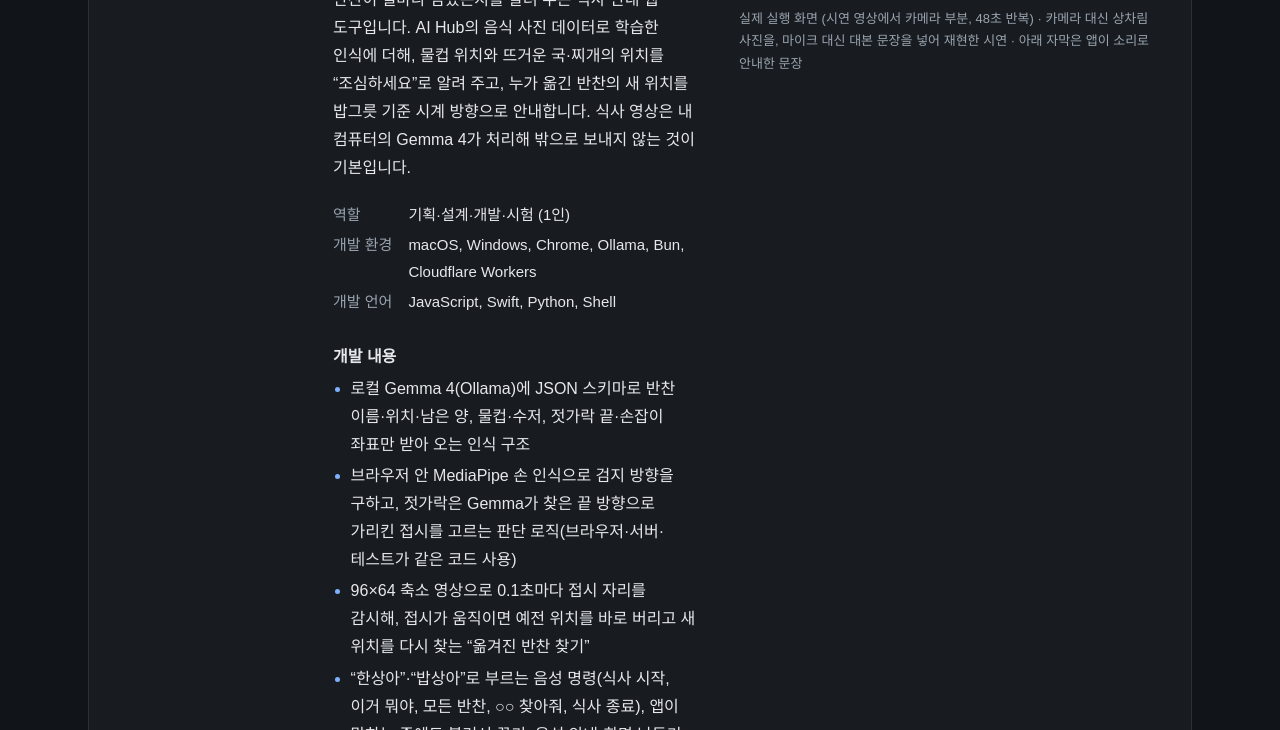
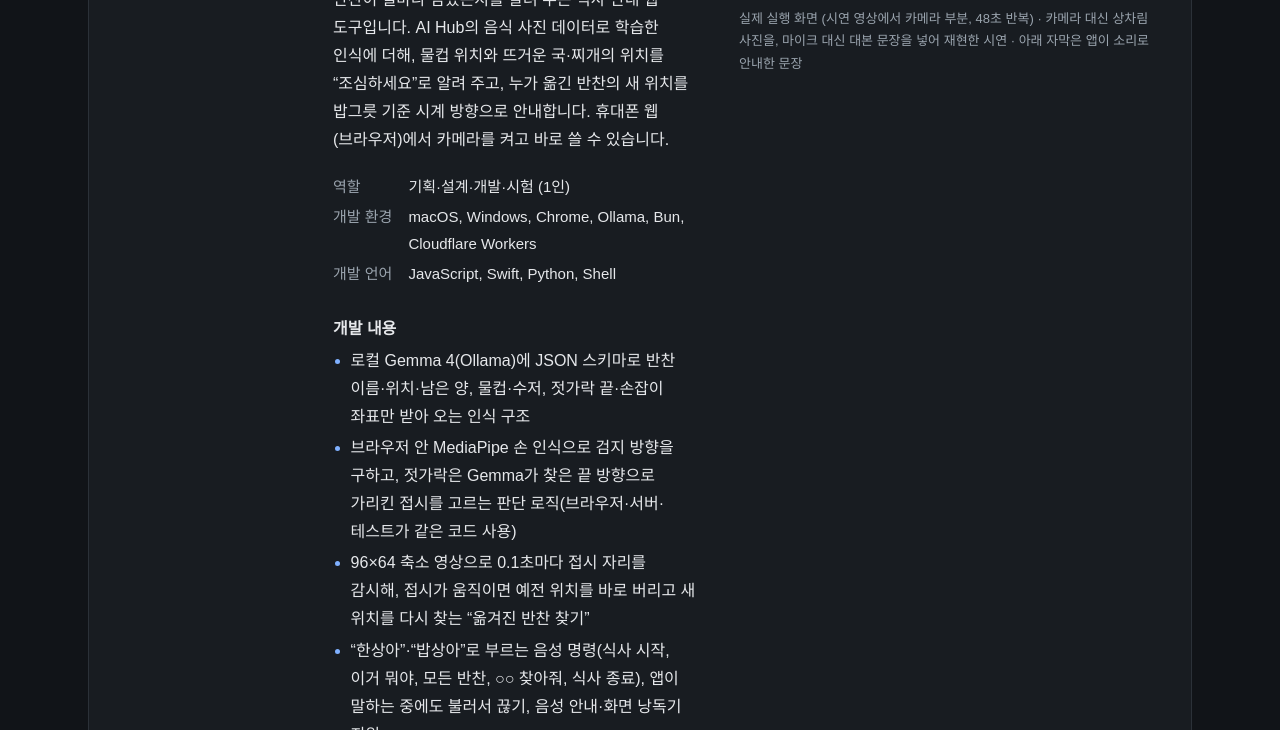
Before and after one commit to hooni9807/portfolio, a plain HTML site: page index.html in a window 1280 px wide. Shown: the part 6291-7021 px from the top of the page. Drawn offline with Linux system fonts and the light colour scheme; a web font is replaced by a local one.

Commit message:
소리한상 소개: 휴대폰 웹(브라우저)에서 바로 쓰는 도구로 수정
Co-Authored-By: Claude Opus 5.5 <noreply@anthropic.com>

```diff
--- a/index.html
+++ b/index.html
@@ -697,7 +697,7 @@ const projects = [
     cap:'실제 실행 화면 (시연 영상에서 카메라 부분, 48초 반복) · 카메라 대신 상차림 사진을, 마이크 대신 대본 문장을 넣어 재현한 시연 · 아래 자막은 앱이 소리로 안내한 문장',
     steps:[[0,'“식사 시작” → 카메라 방향 안내'],[6,'반찬·물컵·수저마다 이름표'],[12,'“계란말이 찾아줘” → 밥그릇 기준 한 시 방향'],[20,'계란말이 접시 2개를 모두 안내'],[26,'젓가락으로 가리키고 “이거 뭐야?” → 잡채'],[34,'물컵 찾기 → 두 시 방향'],[40,'“모든 반찬 알려줘” → 그릇 12개 소개']],
     alt:'소리한상이 백반 상차림을 인식하는 화면. 김치, 계란말이, 잡채, 생선구이, 찌개 등 반찬마다 이름표가 붙고, 계란말이 찾기, 젓가락으로 가리킨 반찬 알려 주기, 물컵 찾기, 모든 반찬 소개가 차례로 나오며 아래에 앱이 말한 문장이 자막으로 보임'},
-  lead:'식탁 위에 여러 반찬이 놓인 상황에서, 시각장애인이 손가락이나 젓가락으로 가리킨 음식이 무엇인지와 반찬이 얼마나 남았는지를 알려 주는 식사 안내 웹 도구입니다. AI Hub의 음식 사진 데이터로 학습한 인식에 더해, 물컵 위치와 뜨거운 국·찌개의 위치를 “조심하세요”로 알려 주고, 누가 옮긴 반찬의 새 위치를 밥그릇 기준 시계 방향으로 안내합니다. 식사 영상은 내 컴퓨터의 Gemma 4가 처리해 밖으로 보내지 않는 것이 기본입니다.',
+  lead:'식탁 위에 여러 반찬이 놓인 상황에서, 시각장애인이 손가락이나 젓가락으로 가리킨 음식이 무엇인지와 반찬이 얼마나 남았는지를 알려 주는 식사 안내 웹 도구입니다. AI Hub의 음식 사진 데이터로 학습한 인식에 더해, 물컵 위치와 뜨거운 국·찌개의 위치를 “조심하세요”로 알려 주고, 누가 옮긴 반찬의 새 위치를 밥그릇 기준 시계 방향으로 안내합니다. 휴대폰 웹(브라우저)에서 카메라를 켜고 바로 쓸 수 있습니다.',
   role:'기획·설계·개발·시험 (1인)', env:'macOS, Windows, Chrome, Ollama, Bun, Cloudflare Workers', lang:'JavaScript, Swift, Python, Shell',
   did:['로컬 Gemma 4(Ollama)에 JSON 스키마로 반찬 이름·위치·남은 양, 물컵·수저, 젓가락 끝·손잡이 좌표만 받아 오는 인식 구조',
        '브라우저 안 MediaPipe 손 인식으로 검지 방향을 구하고, 젓가락은 Gemma가 찾은 끝 방향으로 가리킨 접시를 고르는 판단 로직(브라우저·서버·테스트가 같은 코드 사용)',
```
